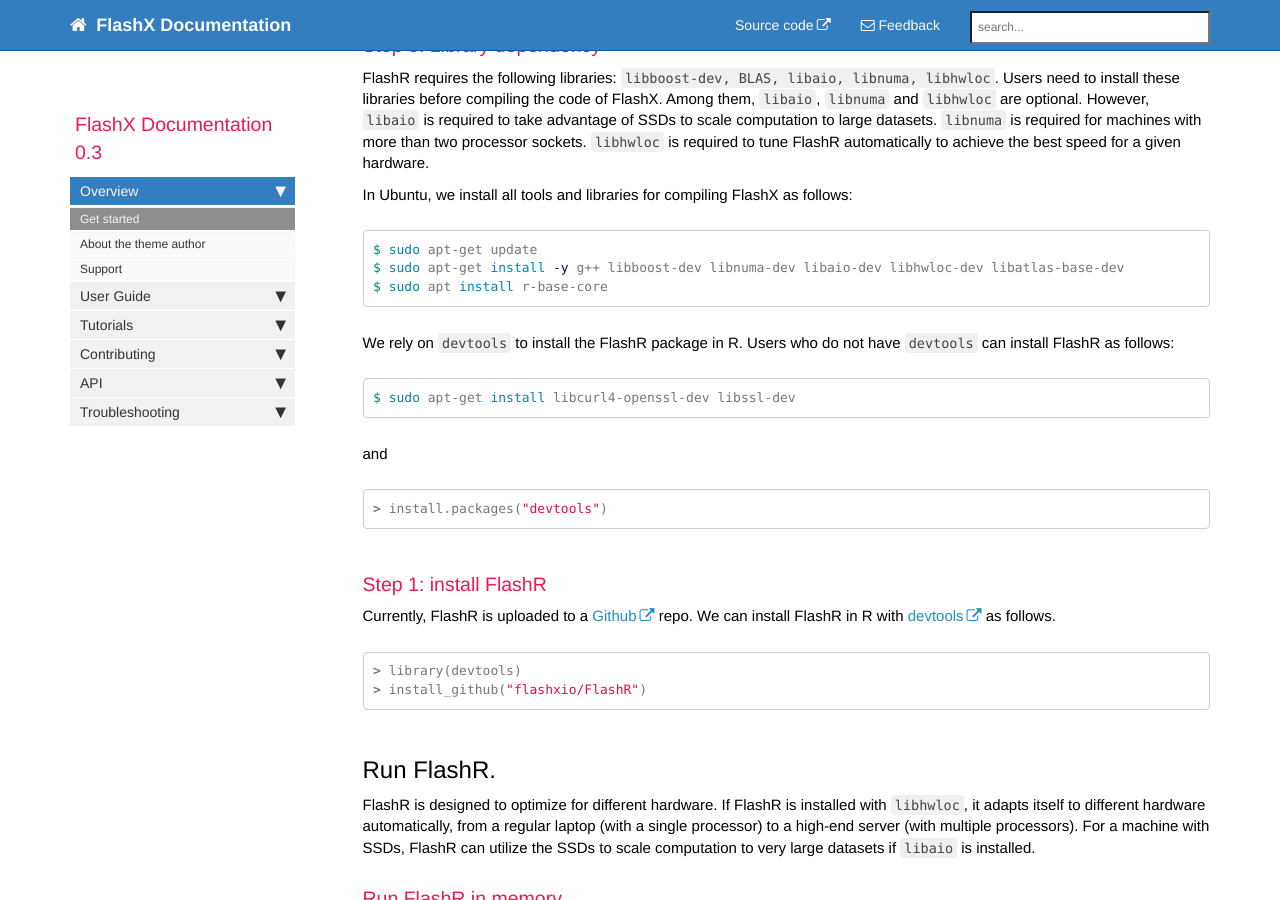
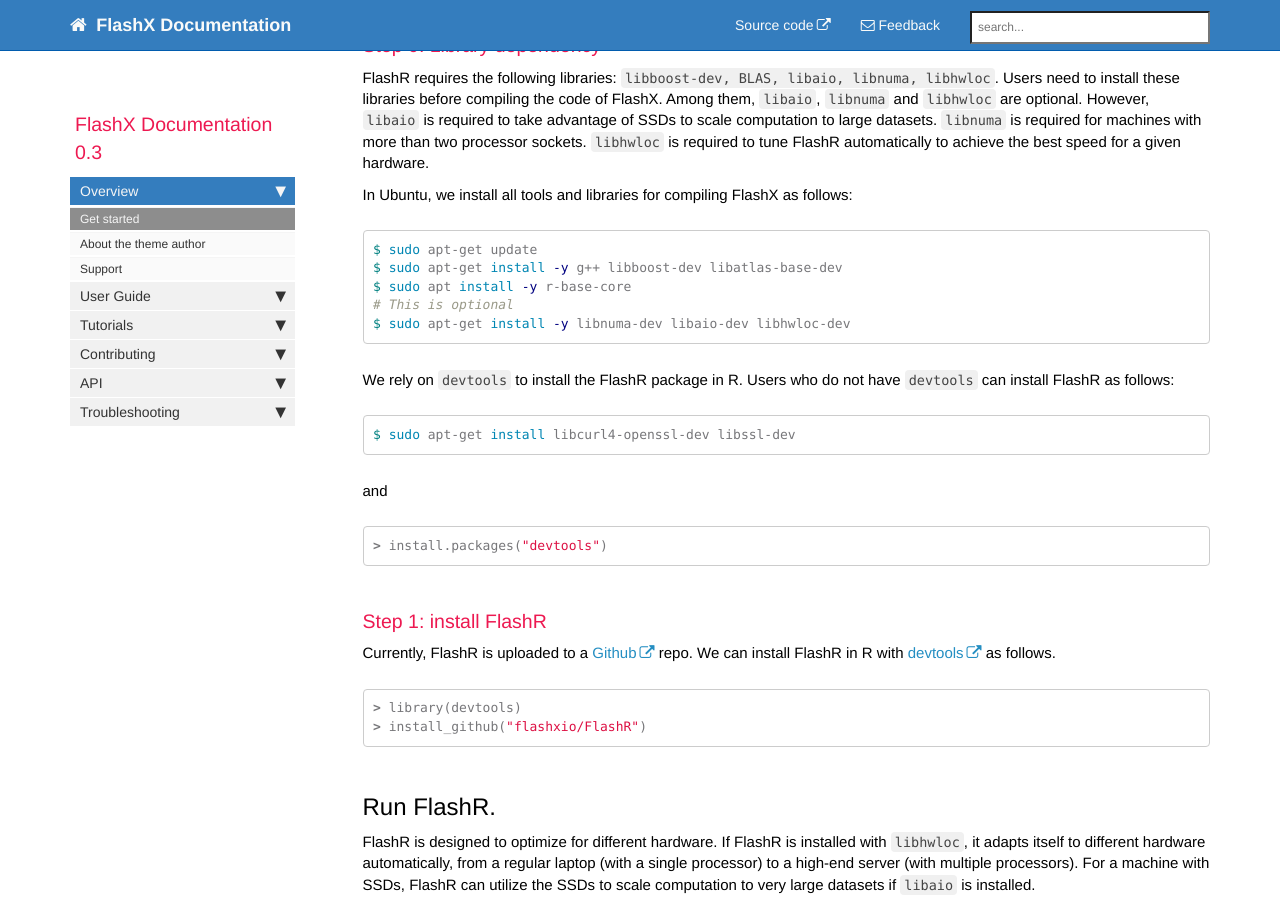
Before and after one commit to flashxio/FlashX-doc, a Jekyll site: the page built from pages/FlashX-Quick-Start-Guide.md, in a window 1280 px wide and 900 px high, scrolled down 525 px. Built offline with Jekyll 4.4.1, drawn with Linux system fonts in a browser that asks for light colours; nearby versions of some CDN libraries; comment, search, counter and statistics services are not loaded.

Commit message:
Update FlashX-Quick-Start-Guide.md

````diff
--- a/pages/FlashX-Quick-Start-Guide.md
+++ b/pages/FlashX-Quick-Start-Guide.md
@@ -27,8 +27,10 @@ In Ubuntu, we install all tools and libraries for compiling FlashX as follows:
 
 ```shell
 $ sudo apt-get update
-$ sudo apt-get install -y g++ libboost-dev libnuma-dev libaio-dev libhwloc-dev libatlas-base-dev
-$ sudo apt install r-base-core
+$ sudo apt-get install -y g++ libboost-dev libatlas-base-dev
+$ sudo apt install -y r-base-core
+# This is optional
+$ sudo apt-get install -y libnuma-dev libaio-dev libhwloc-dev
 ```
 
 We rely on `devtools` to install the FlashR package in R. Users who do not
````
